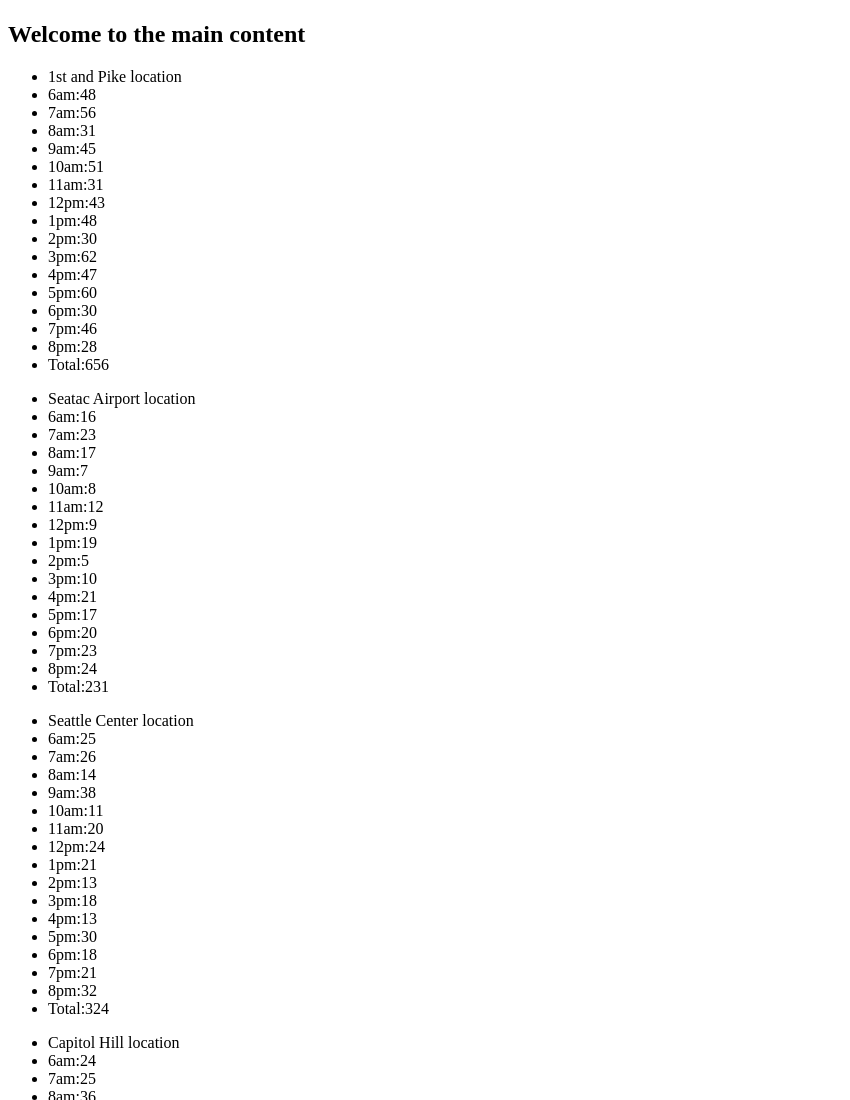
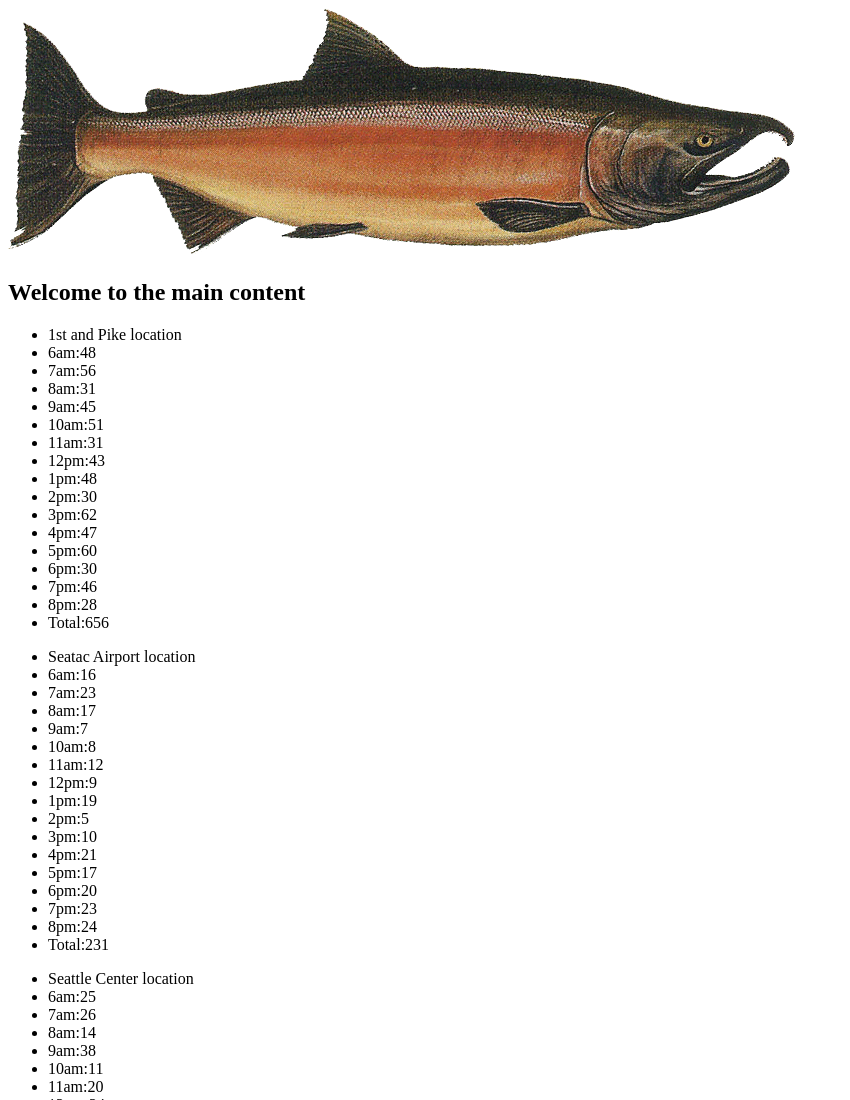
Before and after one commit to AndyFieldsy/Lab6, a plain HTML site: page index.html in a window 1280 px wide. Shown: the top 1100 px of the page, without its empty margins (0-850 px from the left). Drawn offline with Linux system fonts and the light colour scheme.

Commit message:
fish was added

```diff
--- a/index.html
+++ b/index.html
@@ -2,6 +2,7 @@
 <html>
 <head>
   <title>Lab 6</title>
+  <img src='salmon.png'>
 </head>
 <body>
   <header>
```
Also changed, not shown: salmon.png (added).
